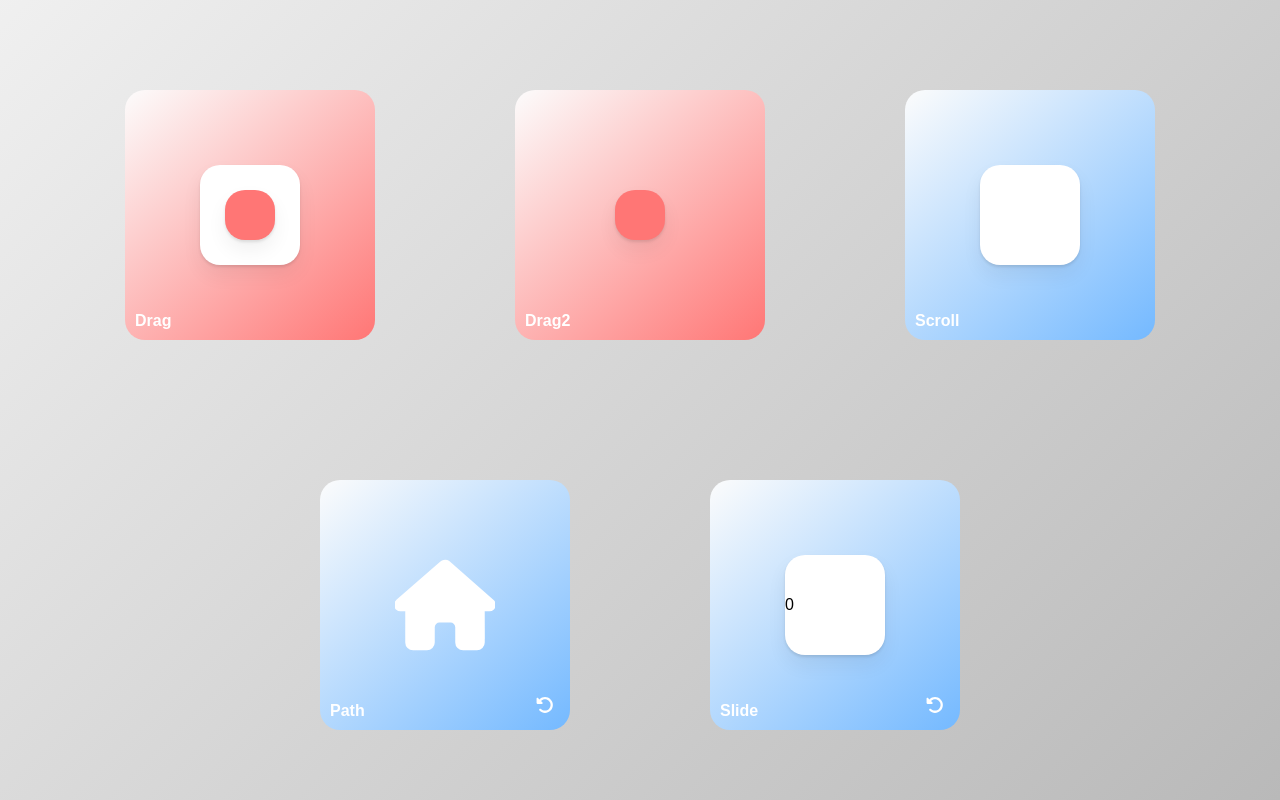
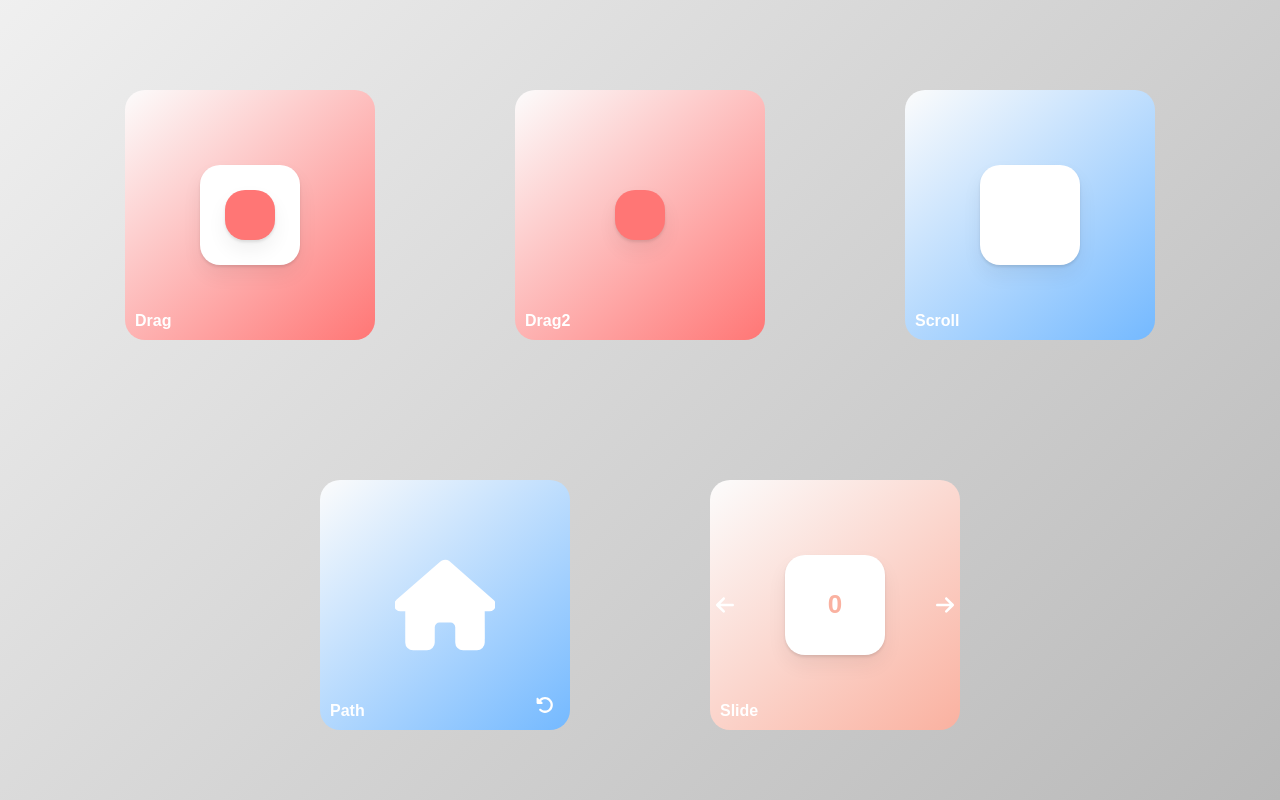
Before and after one commit to chspower1/motion, a React (Create React App) app: page / in a window 1280 px wide. Shown: the part 582-1382 px from the top of the page. Built offline with nearby package versions, Linux system fonts and the light colour scheme.

Commit message:
Issue, next 클릭 후 prev클릭시 방향전환 x

```diff
--- a/src/App.tsx
+++ b/src/App.tsx
@@ -44,6 +44,14 @@ const RedirectBtn = styled.button`
 
     cursor: pointer;
 `;
+const NextBtn = styled(RedirectBtn)`
+    right: 0px;
+    bottom: 50%;
+    transform: translateY(50%);
+`;
+const PrevBtn = styled(NextBtn)`
+    left: 0px;
+`;
 const ContentContainer = styled(motion.div)<{ bgColor?: string }>`
     position: relative;
     background: linear-gradient(140deg, rgb(252, 252, 252), ${(props) => props.bgColor});
@@ -67,6 +75,7 @@ const ContentTitle = styled.h1`
     font-weight: 800;
 `;
 const Box = styled(motion.div)<{ isDrag?: boolean }>`
+    position: relative;
     width: 100px;
     height: 100px;
     border-radius: 20px;
@@ -82,6 +91,15 @@ const DragBox = styled(Box)`
     height: 50px;
     place-self: center;
     background-color: rgb(255, 118, 117);
+`;
+const SlideNumber = styled.div`
+    position: absolute;
+    font-size: 26px;
+    font-weight: 800;
+    color: #fab1a0;
+    top: 50%;
+    left: 50%;
+    transform: translate(-50%, -50%);
 `;
 const Circle = styled(motion.div)`
     z-index: 1000;
@@ -138,22 +156,21 @@ const pathVar = {
         fill: "rgba(255,255,255,1)",
     },
 };
-
 const slideVar = {
-    invisible: {
+    entry: (next: boolean) => ({
+        x: next ? 100 : -100,
         scale: 0,
-        x: 100,
-    },
-    visible: {
-        scale: 1,
-        x: 0,
+    }),
+    exit: (next: boolean) => ({
+        x: next ? -100 : 100,
+        scale: 0,
         transition: {
             duration: 1,
         },
-    },
-    leaving: {
-        scale: 0,
-        x: -100,
+    }),
+    center: {
+        scale: 1,
+        x: 0,
         transition: {
             duration: 1,
         },
@@ -163,6 +180,7 @@ const slideVar = {
 function App() {
     const [refresh, setRefresh] = useState([0, 0, 0]);
     const [showing, setShowing] = useState(0);
+    const [next, setNext] = useState<boolean>();
     const constranisRef = useRef(null);
     const scrollRef = useRef(null);
     const x = useMotionValue(0);
@@ -184,7 +202,11 @@ function App() {
             return result;
         });
     };
-
+    const onClickArrowBtn = (next: boolean) => {
+        setNext(next);
+        setShowing((cur) => (next ? cur + 1 : cur - 1));
+        console.log(next);
+    };
     useEffect(() => {}, []);
     return (
         <Wrapper>
@@ -298,37 +320,43 @@ function App() {
                     </Svg>
                 </ContentContainer>
                 {/* Slide */}
-                <ContentContainer bgColor="rgb(116, 185, 255)">
+                <ContentContainer bgColor="rgb(250, 177, 160)">
                     <ContentTitle>Slide</ContentTitle>
-                    <AnimatePresence>
-                        {[0, 1, 2, 3, 4, 5, 6, 7, 8, 9, 10].map((item) =>
-                            showing === item ? (
-                                <Box
-                                    style={{ position: "absolute" }}
-                                    key={item}
-                                    variants={slideVar}
-                                    initial="invisible"
-                                    animate="visible"
-                                    exit="leaving"
-                                >
-                                    <div style={{ placeSelf: "center", width: "100%" }}>{item}</div>
-                                </Box>
-                            ) : null
-                        )}
+                    <AnimatePresence custom={next}>
+                        <Box
+                            custom={next}
+                            style={{ position: "absolute" }}
+                            variants={slideVar}
+                            initial="entry"
+                            animate="center"
+                            exit="exit"
+                            key={showing}
+                        >
+                            <SlideNumber>{showing}</SlideNumber>
+                        </Box>
                     </AnimatePresence>
-                    <RedirectBtn
-                        onClick={() => (showing === 10 ? null : setShowing((cur) => cur + 1))}
-                    >
+                    <NextBtn onClick={() => onClickArrowBtn(true)}>
                         <svg
                             width={"100%"}
                             height={"100%"}
+                            fill={"white"}
                             xmlns="http://www.w3.org/2000/svg"
-                            viewBox="0 0 512 512"
+                            viewBox="0 0 448 512"
+                        >
+                            <path d="M438.6 278.6c12.5-12.5 12.5-32.8 0-45.3l-160-160c-12.5-12.5-32.8-12.5-45.3 0s-12.5 32.8 0 45.3L338.8 224 32 224c-17.7 0-32 14.3-32 32s14.3 32 32 32l306.7 0L233.4 393.4c-12.5 12.5-12.5 32.8 0 45.3s32.8 12.5 45.3 0l160-160z" />
+                        </svg>
+                    </NextBtn>
+                    <PrevBtn onClick={() => onClickArrowBtn(false)}>
+                        <svg
+                            width={"100%"}
+                            height={"100%"}
                             fill={"white"}
+                            xmlns="http://www.w3.org/2000/svg"
+                            viewBox="0 0 448 512"
                         >
-                            <path d="M48.5 224H40c-13.3 0-24-10.7-24-24V72c0-9.7 5.8-18.5 14.8-22.2s19.3-1.7 26.2 5.2L98.6 96.6c87.6-86.5 228.7-86.2 315.8 1c87.5 87.5 87.5 229.3 0 316.8s-229.3 87.5-316.8 0c-12.5-12.5-12.5-32.8 0-45.3s32.8-12.5 45.3 0c62.5 62.5 163.8 62.5 226.3 0s62.5-163.8 0-226.3c-62.2-62.2-162.7-62.5-225.3-1L185 183c6.9 6.9 8.9 17.2 5.2 26.2s-12.5 14.8-22.2 14.8H48.5z" />
+                            <path d="M9.4 233.4c-12.5 12.5-12.5 32.8 0 45.3l160 160c12.5 12.5 32.8 12.5 45.3 0s12.5-32.8 0-45.3L109.2 288 416 288c17.7 0 32-14.3 32-32s-14.3-32-32-32l-306.7 0L214.6 118.6c12.5-12.5 12.5-32.8 0-45.3s-32.8-12.5-45.3 0l-160 160z" />
                         </svg>
-                    </RedirectBtn>
+                    </PrevBtn>
                 </ContentContainer>
             </SampleContainer>
         </Wrapper>
```
